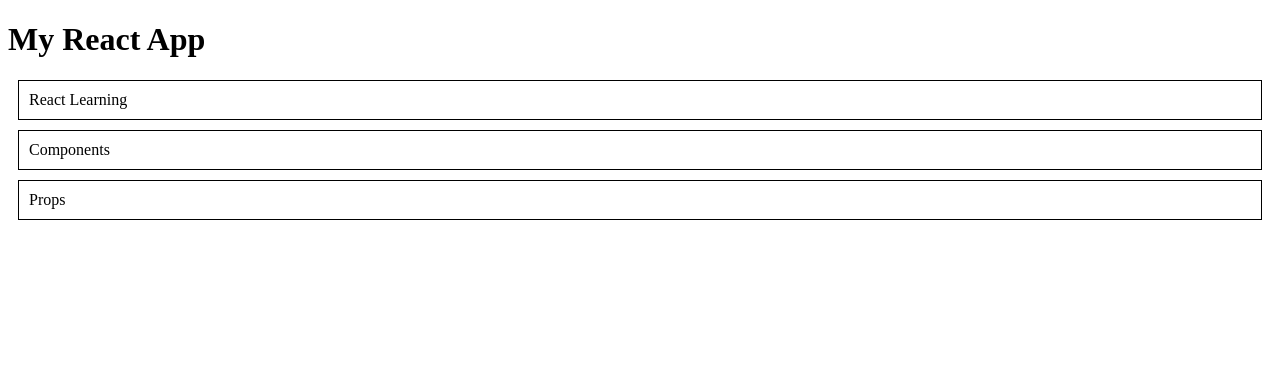
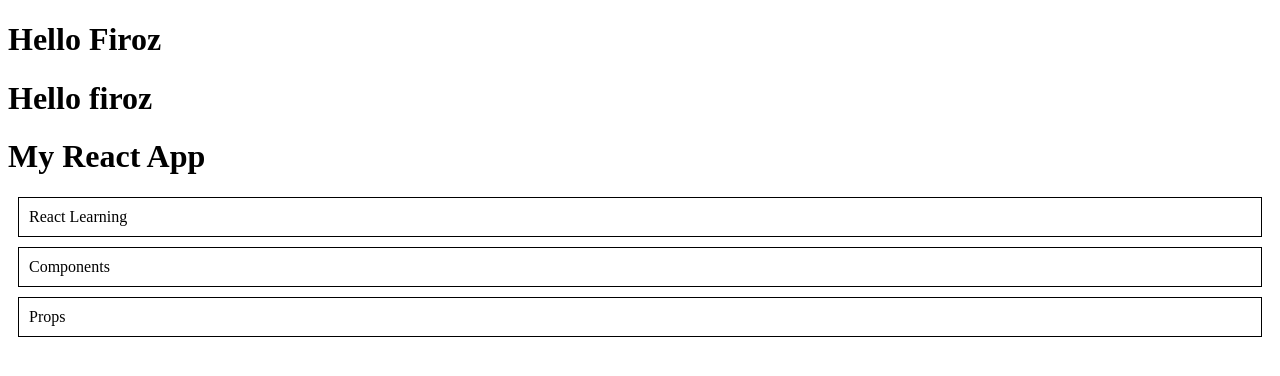
Before and after one commit to MdFirozAlam-maker/react-learning, a React (Vite) app in the folder Day02/: page / in a window 1280 px wide. Shown: the top 376 px of the page. Built offline with nearby package versions, Linux system fonts and the light colour scheme.

Commit message:
Demonstrated JSX vs React.createElement by rendering both components

```diff
--- a/Day02/src/App.jsx
+++ b/Day02/src/App.jsx
@@ -1,6 +1,8 @@
 import React from 'react'
 import Header from './components/Header'
 import Card from './components/Card'
+import { Hello , HelloWithoutJSX} from './Hello'
+
 
 
 const App = () => {
@@ -8,6 +10,8 @@ const App = () => {
 
   return (
     <div>
+      <Hello />
+      <HelloWithoutJSX />
       <Header />
       <Card title="React Learning" />
       <Card title="Components" />
--- /dev/null
+++ b/Day02/src/Hello.jsx
@@ -0,0 +1,14 @@
+import React from 'react'
+export const Hello = () => {
+  return (
+    <div id="container">
+        <h1>Hello Firoz</h1>
+    </div>
+  )
+}
+
+export const HelloWithoutJSX = () => {
+  return React.createElement("div", {id:"container"},
+    React.createElement("h1", null, "Hello firoz")
+  );
+}
```
